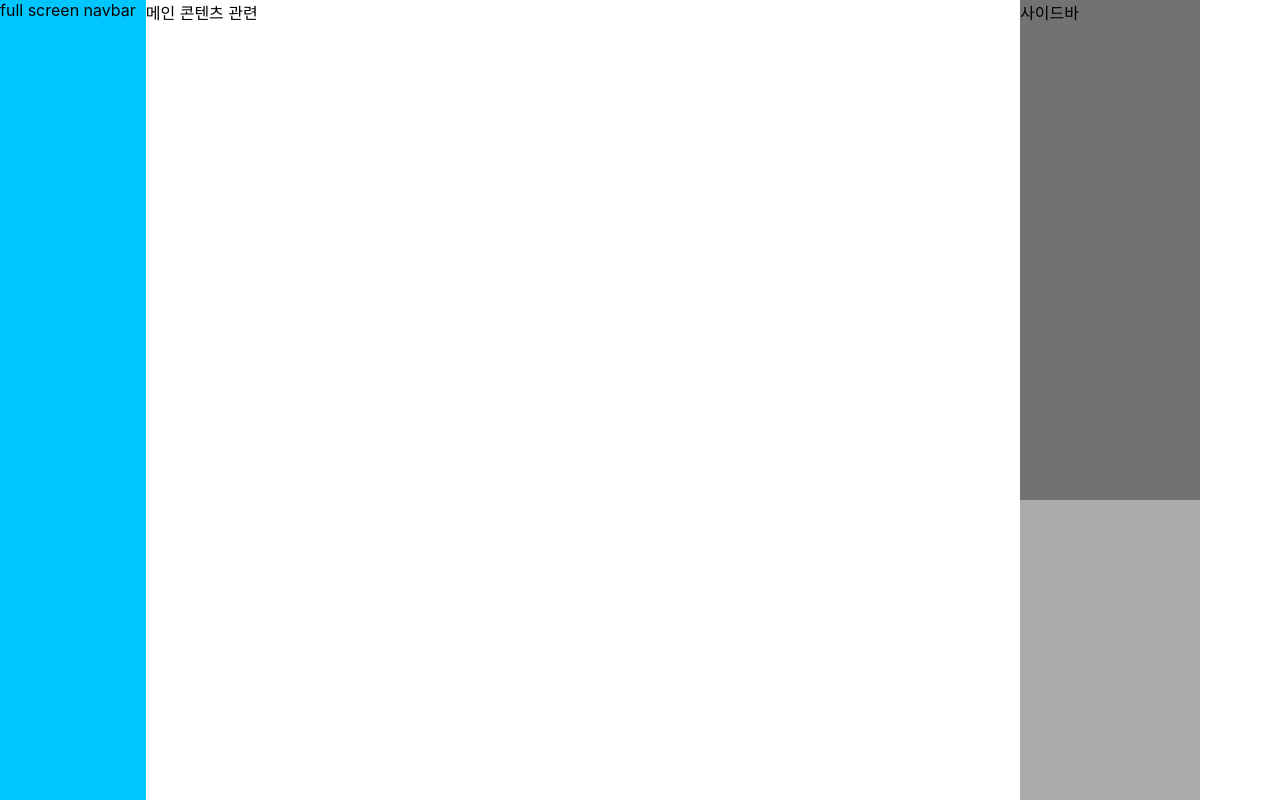
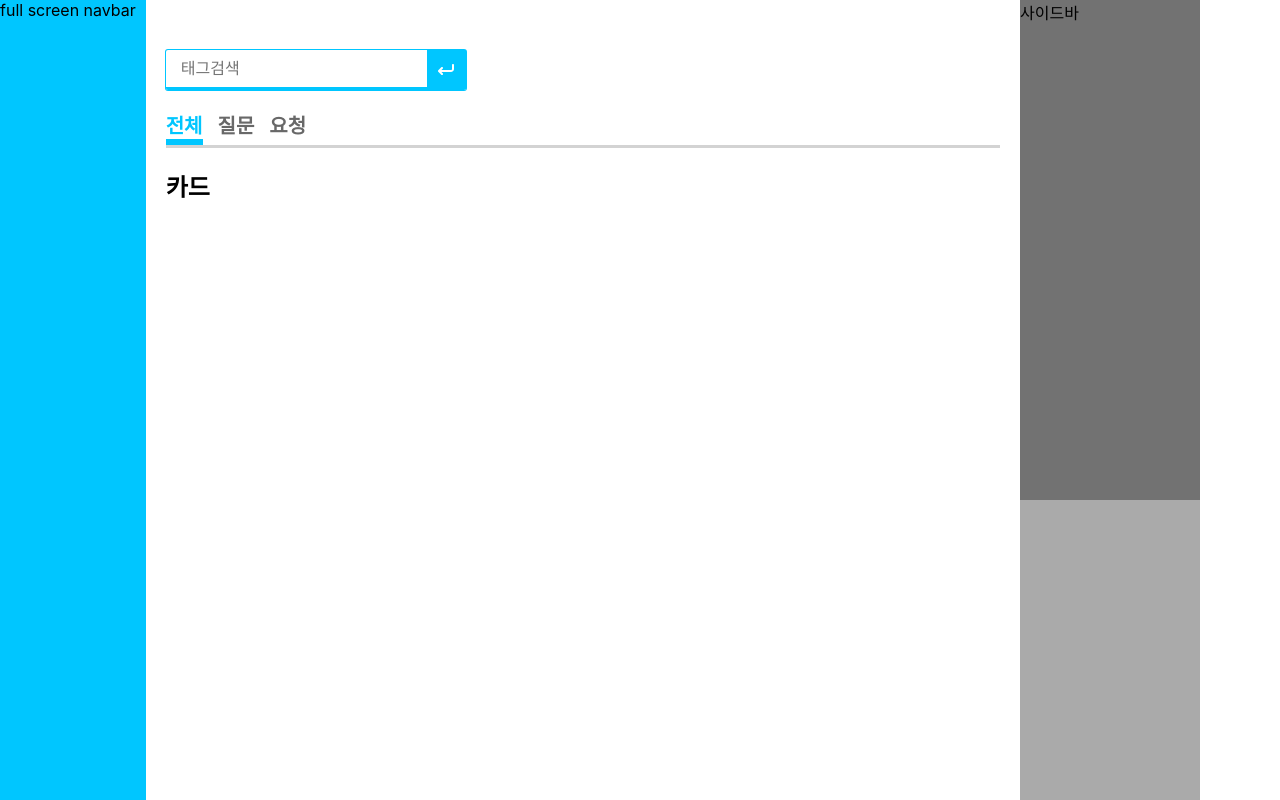
Before and after one commit to dobbda/dobda-client, a Next.js app: page / in a window 1280 px wide. Shown: the top 800 px of the page. Built offline with nearby package versions, Linux system fonts and the light colour scheme.

Commit message:
feat: main contents container component svg component 사용위한 webpack 설정 thems 에 주요color 추가

```diff
--- /dev/null
+++ b/index.d.ts
@@ -0,0 +1,4 @@
+declare module '*.svg' {
+  const ReactComponent: React.FC<React.SVGProps<SVGSVGElement>>;
+  export default ReactComponent;
+}
--- a/next.config.js
+++ b/next.config.js
@@ -1,6 +1,15 @@
+// next.config.js
+// https://github.com/gregberge/svgr/issues/551#issuecomment-839772396
 /** @type {import('next').NextConfig} */
-const nextConfig = {
+module.exports = {
   reactStrictMode: true,
+
+  webpack(nextConfig) {
+    nextConfig.module.rules.push({
+      test: /\.svg$/i,
+      issuer: { and: [/\.(js|ts|md)x?$/] },
+      use: ['@svgr/webpack'],
+    });
+    return nextConfig;
+  },
 };
-
-module.exports = nextConfig;
--- a/package.json
+++ b/package.json
@@ -19,6 +19,7 @@
     "styled-normalize": "^8.0.7"
   },
   "devDependencies": {
+    "@svgr/webpack": "^6.2.1",
     "@types/node": "17.0.35",
     "@types/react": "18.0.9",
     "@types/react-dom": "18.0.4",
--- /dev/null
+++ b/src/components/MainContent/MainContent.tsx
@@ -0,0 +1,35 @@
+import React from 'react';
+import { CategoriesEvent } from '../lib/event';
+import { Main } from './style/MainContent.Element';
+import SearchBox from './SearchBox'
+interface Props {
+  children: React.ReactNode;
+}
+
+const MainContent = ({ children }: Props) => {
+  CategoriesEvent(); // Category Click Hover Events
+
+  return (
+    <Main>
+      <div>
+      <SearchBox/>
+
+      </div>
+
+      <div className="category-wrapper">
+        <span className="selected">전체</span>
+        <span>질문</span>
+        <span>요청</span>
+      </div>
+      {/** main content card  **/}
+      <div className="main-content">
+        <ul className="card-grid">
+          {children} {/** cards that <li>tag as parent */}
+        </ul>
+      </div>
+
+    </Main>
+  );
+};
+
+export default MainContent;
--- /dev/null
+++ b/src/components/MainContent/SearchBox.tsx
@@ -0,0 +1,15 @@
+import React from 'react'
+import {Div} from './style/SearchBox.Element'
+import Enter from '../icon/svg/enter.svg'
+type Props = {}
+
+const SearchBox = (props: Props) => {
+  return (
+    <Div className="search-box">
+      <input type="text" placeholder="태그검색" />
+      <button><Enter/></button>
+  </Div>
+  )
+}
+
+export default SearchBox
--- /dev/null
+++ b/src/components/MainContent/style/MainContent.Element.ts
@@ -0,0 +1,54 @@
+import styled from 'styled-components';
+
+export const Main = styled.main`
+  margin:20px;
+  margin-top: 50px; //임시로
+
+
+  max-width: 100%;
+  height: 100%;
+  display: flex;
+  flex-direction: column;
+
+  .category-wrapper{
+
+    height: 40px;
+    display: flex;
+    margin-bottom: 20px;
+    border-bottom: 3px solid #D3D3D3;
+
+    span{
+      cursor: pointer;
+      font-size:20px;
+      font-weight:900;
+      margin-right: 15px;
+      color: #686868;
+    }
+    .selected{
+
+        border-bottom: 6px solid ${({ theme }) => theme.color.main2};
+        color: ${({ theme }) => theme.color.main2};
+        transition:  0.3s ease-in-out border-bottom;
+      }
+  }
+
+
+  .main-content {
+    width: 100%;
+    height: 100%;
+    /* padding:10px; */
+
+    ul{
+      margin:0;
+      padding: 0;
+      display: flex;
+      gap: 20px;
+      width: 100%;
+      /* flex-wrap: wrap; */
+
+      @media screen and (max-width: ${({ theme })=> theme.media.minWidth}){
+        flex-direction: column;
+      }
+    }
+  }
+`;
--- /dev/null
+++ b/src/components/MainContent/style/SearchBox.Element.ts
@@ -0,0 +1,38 @@
+import styled from 'styled-components';
+
+export const Div = styled.div`
+  height: 40px;
+  background-color: none;
+  border-bottom: 3px solid ${({theme})=> theme.color.main2};
+  width: 300px;
+  box-shadow: 0px 0px 0.5px 1px ${({theme})=> theme.color.main2};
+  border-radius: 2px;
+
+  margin-bottom: 20px;
+  input {
+    display: flex;
+    border: none;
+    background: none;
+    outline: none;
+    float: left;
+    font-size: 1rem;
+    line-height: 33px;
+    transition: 0.4s;
+
+    width: 250px;
+    padding: 0 15px;
+    padding-top: 2px;
+  }
+  button {
+    text-decoration: none;
+    float: right;
+    width: 39px;
+    height: 39px;
+    display: flex;
+    justify-content: center;
+    align-items: center;
+    color: ${({theme})=> theme.color.main2};
+    border:1px solid ${({theme})=> theme.color.main2};
+    background: ${({theme})=> theme.color.main2}
+  }
+`;
--- a/src/components/common/Layout/Layout.tsx
+++ b/src/components/common/Layout/Layout.tsx
@@ -1,7 +1,8 @@
 import React, { FC } from 'react';
 import { Container } from './Layout.Element';
-
+import MainContent from 'src/components/MainContent/MainContent';
 const Layout = ({ children }: { children: React.ReactNode }) => {
+  const arr = [{num:1},{num:2},{num:3}];
   return (
     <Container className="container">
       <div className="wrapper">
@@ -12,7 +13,9 @@ const Layout = ({ children }: { children: React.ReactNode }) => {
           <nav className="window-nav">full screen navbar</nav>
 
           <div className="content">
-            <div>메인 콘텐츠 관련</div>
+            <MainContent>
+              <li> <h2>카드</h2> </li>
+            </MainContent>
           </div>
 
           <aside>사이드바</aside>
--- /dev/null
+++ b/src/components/lib/event.ts
@@ -0,0 +1,19 @@
+export function CategoriesEvent() {
+
+  if (typeof document !== 'undefined') {
+    const categories = document.querySelector<HTMLElement>('.category-wrapper');
+
+    categories?.addEventListener('click', (e) => {
+      const selected = e.target as HTMLInputElement;
+      select(categories, selected);
+    });
+  }
+
+  const select = (ulEl: HTMLElement, liEl: HTMLElement) => {
+    if(!liEl.children[0]){
+      Array.from(ulEl.children).forEach((v) => v.classList.remove('selected'));
+      if (liEl) liEl.classList.add('selected');
+    }
+
+  };
+}
--- a/src/pages/_document.tsx
+++ b/src/pages/_document.tsx
@@ -5,7 +5,9 @@ class MyDocument extends Document {
   render() {
     return (
       <Html lang="en">
-        <Head />
+        <Head >
+        <link href="https://fonts.googleapis.com/css2?family=Anton&display=swap" rel="stylesheet" />
+          </Head>
         <body>
           <Main />
           <NextScript />
--- a/src/styles/theme.ts
+++ b/src/styles/theme.ts
@@ -8,10 +8,10 @@ const media = {
 };
 
 const color = {
-  main: '#000000',
-  q_header: '#000000',
-  q_body: '#000000',
-  b_bot: '#000000',
+  main2: "#00C6FF",
+  main1: "#3282B8",
+  qcard: "#00ADB5",
+  rcard: "#BEAEE2"
 }
 
 export const theme = {
--- a/tsconfig.json
+++ b/tsconfig.json
@@ -16,6 +16,6 @@
     "incremental": true,
     "baseUrl": "."
   },
-  "include": ["next-env.d.ts", "styled.d.ts","**/*.ts", "**/*.tsx"],
+  "include": ["next-env.d.ts", "styled.d.ts","index.d.ts","**/*.ts", "**/*.tsx", "src/components/lib/event.ts"],
   "exclude": ["node_modules"]
 }
```
Also changed, not shown: src/components/icon/svg/enter.svg (added), 1 other file (tests, documents, lock files or other folders).
